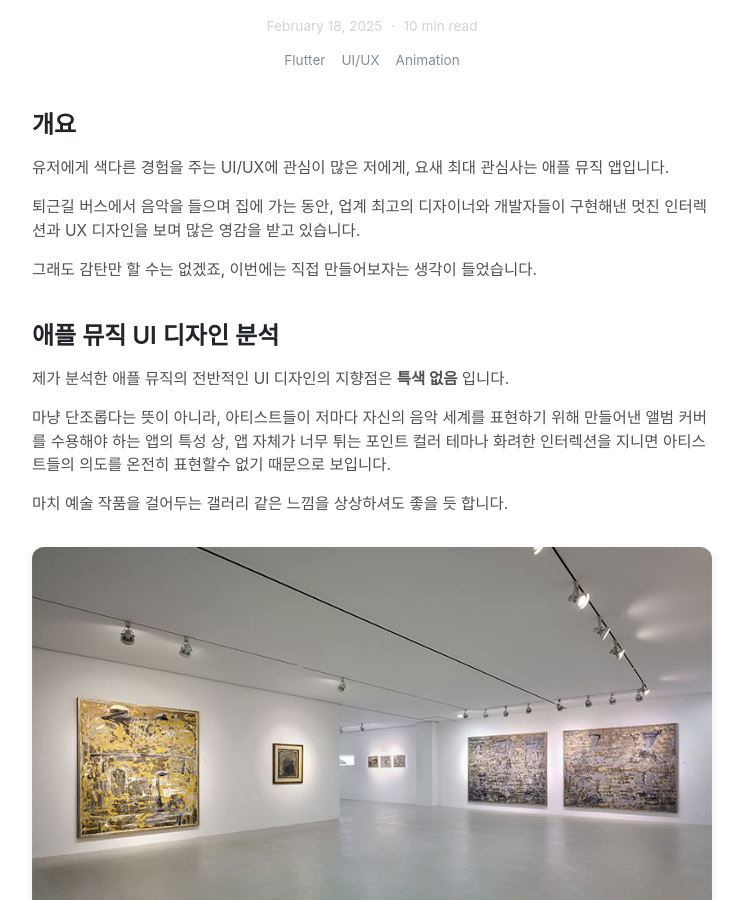
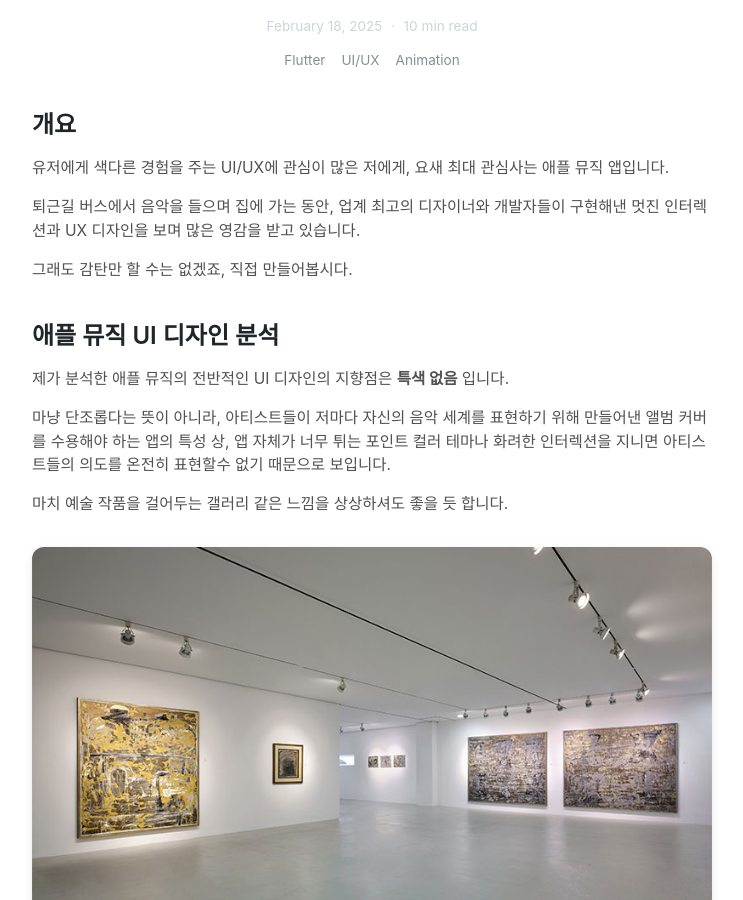
Before and after one commit to dc143cDev/dc143cDev.github.io, a Jekyll site: the page built from _posts/2025-02-18-color-responsible-splash.md, in a window 1280 px wide and 900 px high, scrolled down 355 px. Shown: the whole window, without its empty margins (268-1011 px from the left). Built offline with Jekyll 4.4.1, drawn with Linux system fonts in a browser that asks for light colours; some web fonts are replaced.

Commit message:
Update 2025-02-18-color-responsible-splash.md

```diff
--- a/_posts/2025-02-18-color-responsible-splash.md
+++ b/_posts/2025-02-18-color-responsible-splash.md
@@ -13,7 +13,7 @@ subtitle: "이미지의 색상을 추출하여 반응하는 그라데이션 컨
 
 퇴근길 버스에서 음악을 들으며 집에 가는 동안, 업계 최고의 디자이너와 개발자들이 구현해낸 멋진 인터렉션과 UX 디자인을 보며 많은 영감을 받고 있습니다.
 
-그래도 감탄만 할 수는 없겠죠, 이번에는 직접 만들어보자는 생각이 들었습니다.
+그래도 감탄만 할 수는 없겠죠, 직접 만들어봅시다.
 
 ## 애플 뮤직 UI 디자인 분석
 
```
